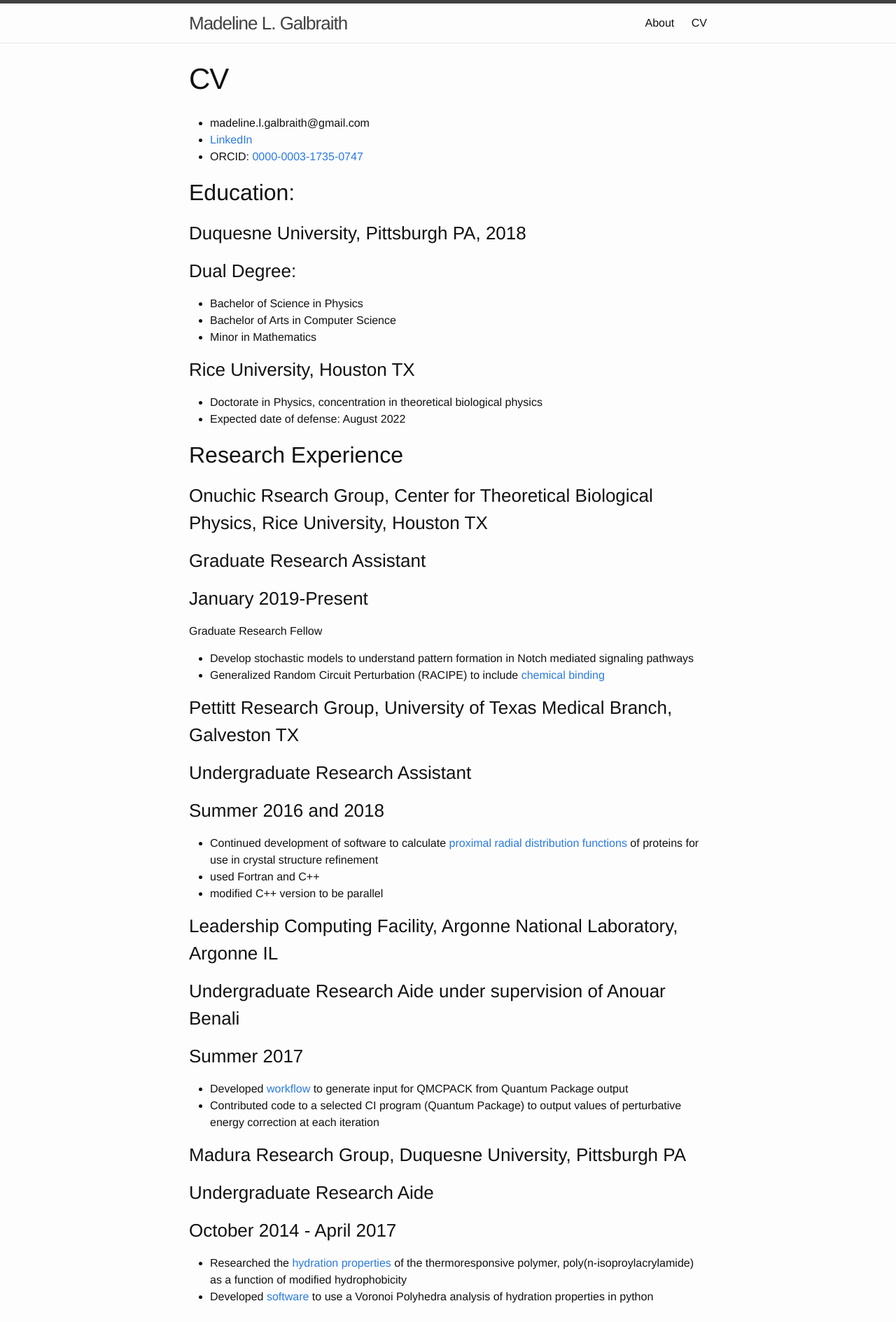
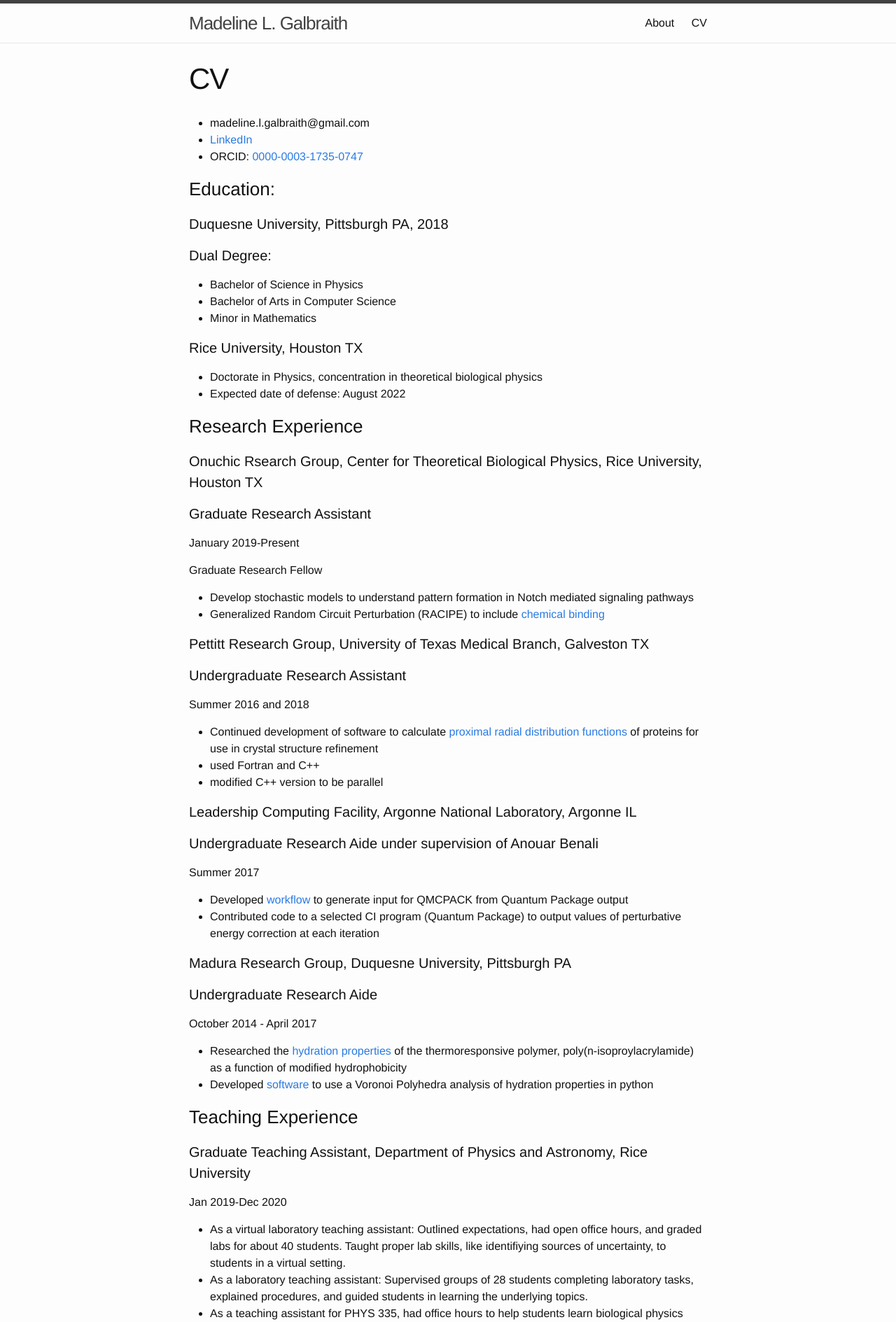
Before and after one commit to madgal/madgal.github.io, a Jekyll site: the page built from resume.md, in a window 1280 px wide. Shown: the top 1889 px of the page at 70% size. Built offline with Jekyll 4.4.1, drawn with Linux system fonts in a browser that asks for light colours.

```diff
--- a/resume.md
+++ b/resume.md
@@ -7,90 +7,90 @@ permalink: /resume/
 + <a href="www.linkedin.com/in/madeline-galbraith-physicist">LinkedIn</a>
 + ORCID: <a href="https://orcid.org/0000-0003-1735-0747">0000-0003-1735-0747</a>
 
-## Education:
+### Education:
 
-### Duquesne University, Pittsburgh PA, 2018
+#### Duquesne University, Pittsburgh PA, 2018
 
-### Dual Degree:
+#### Dual Degree:
 
 + Bachelor of Science in Physics
 + Bachelor of Arts in Computer Science
 + Minor in Mathematics
 
-### Rice University, Houston TX
+#### Rice University, Houston TX
 
 + Doctorate in Physics, concentration in theoretical biological physics
 + Expected date of defense: August 2022
 
-## Research Experience
+### Research Experience
 
-### Onuchic Rsearch Group, Center for Theoretical Biological Physics, Rice University, Houston TX
-### Graduate Research Assistant
-### January 2019-Present
+#### Onuchic Rsearch Group, Center for Theoretical Biological Physics, Rice University, Houston TX
+#### Graduate Research Assistant
+January 2019-Present
 
 Graduate Research Fellow
 + Develop stochastic models to understand pattern formation in Notch mediated signaling pathways
 + Generalized Random Circuit Perturbation (RACIPE) to include <a href="https://royalsocietypublishing.org/doi/full/10.1098/rsif.2020.0500">chemical binding</a>
 
-### Pettitt Research Group, University of Texas Medical Branch, Galveston TX
-### Undergraduate Research Assistant
-### Summer 2016 and 2018
+#### Pettitt Research Group, University of Texas Medical Branch, Galveston TX
+#### Undergraduate Research Assistant
+ Summer 2016 and 2018
 
 + Continued development of software to calculate <a href="https://pubmed.ncbi.nlm.nih.gov/34525817/">proximal radial distribution functions</a> of proteins for use in crystal structure refinement
 + used Fortran and C++
 + modified C++ version to be parallel
 
-### Leadership Computing Facility, Argonne National Laboratory, Argonne IL
-### Undergraduate Research Aide under supervision of Anouar Benali
-### Summer 2017
+#### Leadership Computing Facility, Argonne National Laboratory, Argonne IL
+#### Undergraduate Research Aide under supervision of Anouar Benali
+Summer 2017
 
 + Developed <a href="https://github.com/madgal/qmcpack_input_generator">workflow</a> to generate input for QMCPACK from Quantum Package output
 + Contributed code to a selected CI program (Quantum Package) to output values of perturbative energy correction at each iteration
 
 
-### Madura Research Group, Duquesne University, Pittsburgh PA
-### Undergraduate Research Aide
-### October 2014 - April 2017
+#### Madura Research Group, Duquesne University, Pittsburgh PA
+#### Undergraduate Research Aide
+October 2014 - April 2017
 
 + Researched the <a href="https://pubmed.ncbi.nlm.nih.gov/29073554/">hydration properties</a> of the thermoresponsive polymer, poly(n-isoproylacrylamide) as a function of modified hydrophobicity
 + Developed <a href="https://github.com/madgal/VoronoiAnalysis">software</a> to use a Voronoi Polyhedra analysis of hydration properties in python
 
-## Teaching Experience
-### Graduate Teaching Assistant, Department of Physics and Astronomy, Rice University
+### Teaching Experience
+#### Graduate Teaching Assistant, Department of Physics and Astronomy, Rice University
 Jan 2019-Dec 2020
 
 + As a virtual laboratory teaching assistant: Outlined expectations, had open office hours, and graded labs for about 40 students. Taught proper lab skills, like identifiying sources of uncertainty, to students in a virtual setting.
 + As a laboratory teaching assistant: Supervised groups of 28 students completing laboratory tasks, explained procedures, and guided students in learning the underlying topics.
 + As a teaching assistant for PHYS 335, had office hours to help students learn biological physics concepts and the intersection of math, physics, and biology.
 
-### Undergraduate Teaching Assistant, Department of Physics, Duquesne University
+#### Undergraduate Teaching Assistant, Department of Physics, Duquesne University
 Aug-Dec 2016 and Aug 2017-May 2018 under supervision of Darryl Ozimek
 
 + Taught physics laboratory techniques in conjunction with material taught in lectures
 + Introduced DataStudio/Capstone for graphical analysis of motion and forces
 + Graded labs and maintained gradebook for 20 students
 
-### Physics Tutor, August 2015 - May 2016
+#### Physics Tutor, August 2015 - May 2016
 Department of Physics, Duquesne University
 
 + Reinforced the topics learned in general physics lectures through examples
 + Provided alternate explanations of physical phenomena
 + Suggested studying techniques for exams/homework to better understand topics
 
-## Publications
+### Publications
 + Jia, D., Park, J. H., Kaur, H., Jung, K. H., Yang, S., Tripathi, S.,Galbraith, M., Deng, Y., Jolly, M. K., Kaipparettu,B. A., Onuchic, J. N. & Levine, H. Towards decoding the coupled decision-making of metabolism andepithelial-to-mesenchymal transition in cancer.British Journal of Cancer,1–10 (2021)
 + Yousefi, R., Lynch, G. C.,Galbraith, M.& Pettitt, B. M. Contributions of higher-order proximal distributionfunctions to solvent structure around proteins.The Journal of Chemical Physics155,104110 (2021)
 + Huang, B., Lu, M.,Galbraith, M., Levine, H., Onuchic, J. N. & Jia, D. Decoding the mechanisms underlyingcell-fate decision-making during stem cell differentiation by random circuit perturbation.Journal of The RoyalSociety Interface17,20200500 (2020)
 + Galbraith, M. L.& Madura, J. D. Identifying trends in hydration behavior for modifications to the hydropho-bicity of poly(n-isopropylacrylamide).Journal of Molecular Graphics and Modelling78,168–175 (2017)
 
-## Presentations
+### Presentations
 + Galbraith, Madeline, G. C. Lynch, and B. M. Pettitt. Reconstructing Solvent Density of Myoglobin Unit Cell from Proximal Radial Distribution Functions of Amino Acids. Presented at the March 2017 Meeting of the American Physical Society.
 + Galbraith, Madeline and Madura, Jeffry D. Examination of LCST and hydration properties of PNIPAM and its substituents from molecular dynamics simulations. Poster presented at ACS National Meeting on March 14, 2016 in the COMP Division.
 + Galbraith, Madeline and Madura, Jeffry D. Examination of the LCST and hydration properties of PNIPAM and its substituents from molecular dynamics simulations. Poster presented at the Duquesne University Undergraduate Research and Scholarship Symposium on April 6, 2016.
 + Galbraith, Madeline L. and Madura, Jeffry D. Examining the LCST and hydration properties of PNIPAM and its substituents. Poster presented at Duquesne University Undergraduate Research Symposium on July 31, 2015.
 + Galbraith, Madeline and Madura, Jeffry D. Determining the mechanism for the conformational change of PNIPAM. Poster presented at Duquesne University Undergraduate Research and Scholarship Symposium on April 9, 2015.
 
-## Skills
+### Skills
 + Molecular modeling and visualization using NAMD, MOE, and VMD
 + Electronic Structure Calculations with Quantum Package and QMCPACK
 + Statistical and graphical analysis with Python and R
@@ -104,7 +104,7 @@ Department of Physics, Duquesne University
 + Machine learning: Clustering and dimensionality reduction
 + Cloud computing
 
-## Honors
+### Honors
 + National Science Foundation, Graduate Research Fellowship, 2018
 + Bayer School of Natural & Environmental Sciences General Excellence Award, 2018
 + Bayer School of Natural & Environmental Sciences Excellence Award in Physics, 2018
@@ -115,7 +115,7 @@ Department of Physics, Duquesne University
 + Inducted to Sigma Pi Sigma, Physics Honor Society, 2016
 + Academic Excellence in Chemistry, Duquesne University, 2015
 
-## Service and Outreach
+### Service and Outreach
 + Judge, Science & Engineering Fair Houston, 2021
 + Aldine Middle School STEM Night demonstrator, 2020
 + Present Your PhD to a 12-year old, 2019 and 2020
@@ -124,7 +124,7 @@ Department of Physics, Duquesne University
 + Girls Rock! Science Weekend at Carnegie Science Center, 2017
 + Sci Tech at Carnegie Science Center, 2015
 
-## Activities
+### Activities
 + Rice Graduate Student Association, Vice President of Community Engagement, March 2020-April 2021
 + Vice President, Physics and Astronomy Graduate Student Association, Aug 2019-May 2020
 + Outreach Officer, Rice University Women in Physics, May 2019-2021
@@ -133,7 +133,7 @@ Department of Physics, Duquesne University
 + Treasurer, Society of Physics Students, Aug 2017-May 2018
 + Staff Writer and Peer Reviewer, The D.U. Quark, Jan 2017-May 2018
 
-## Professional Memberships
+### Professional Memberships
 + Member, Sigma Pi Sigma, Physics Honor Society, 2016 - Present
 + Member, American Physical Society, 2016 - Present
 + Member, Society of Physics Students, 2015 - 2018
```
